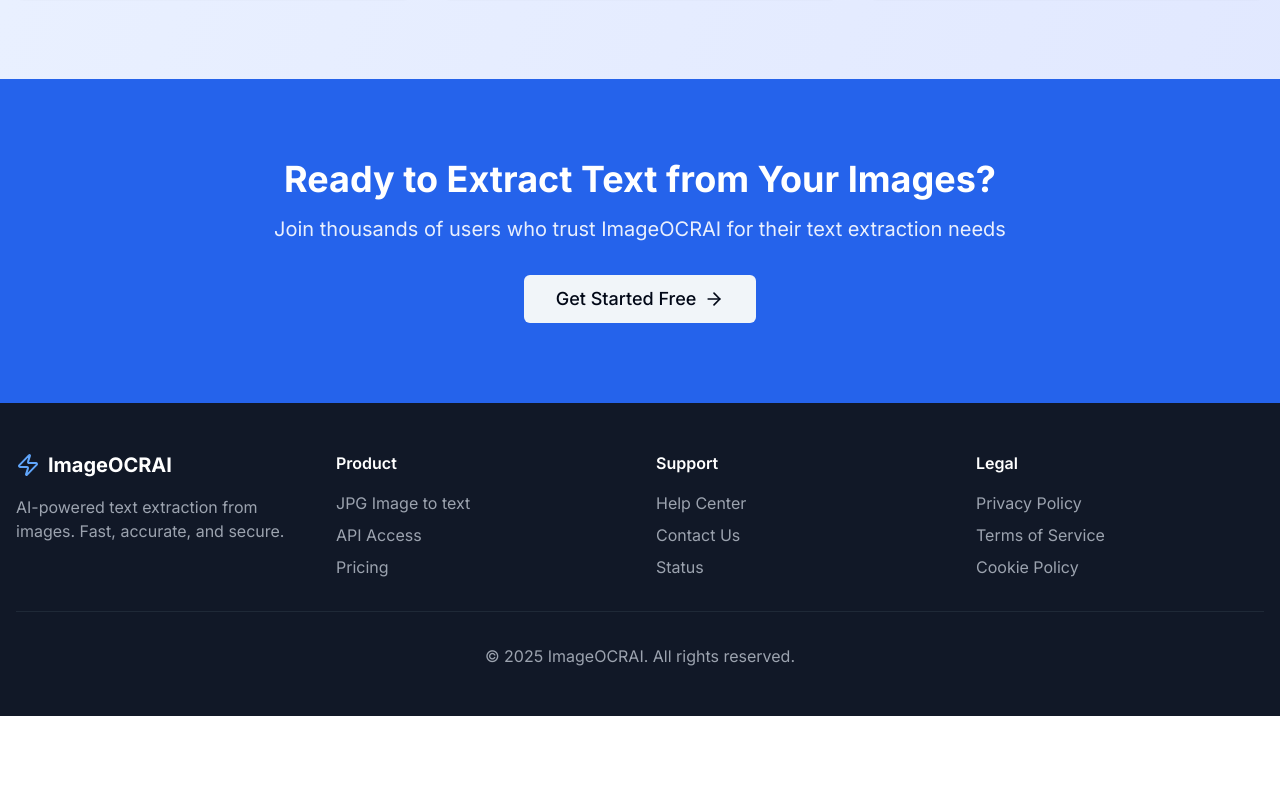
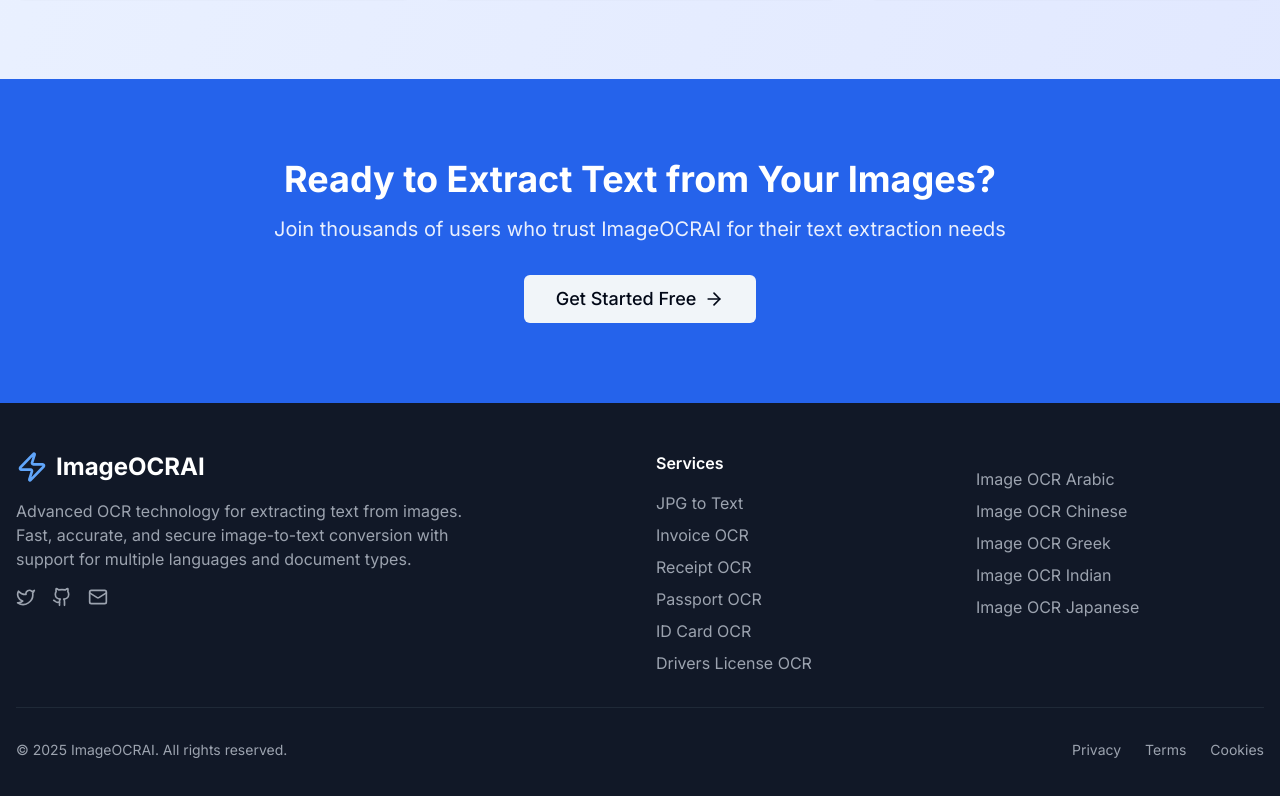
Before and after one commit to yuesir/imageocr-online, a Next.js app: page / in a window 1280 px wide. Shown: the part 2818-3614 px from the top of the page. Before the commit the page ends 3534 px from the top, so only its background shows below. Built offline with nearby package versions, Linux system fonts and the light colour scheme; no server answers.

Commit message:
footer optimize

```diff
--- a/app/page.tsx
+++ b/app/page.tsx
@@ -7,6 +7,7 @@ import { Upload, Shield, Clock, Star, ArrowRight, ChevronDown, ChevronUp, Zap, U
 import Link from 'next/link'
 import { InteractiveOCR } from '@/components/ocr/InteractiveOCR'
 import { Header } from '@/components/layout/Header'
+import { Footer } from '@/components/layout/Footer'
 import { useState } from 'react'
 
 export default function HomePage() {
@@ -450,52 +451,7 @@ export default function HomePage() {
       </section>
 
       {/* Footer */}
-      <footer className="bg-gray-900 text-white py-12">
-        <div className="container mx-auto px-4">
-          <div className="grid grid-cols-1 md:grid-cols-4 gap-8">
-            <div>
-              <div className="flex items-center space-x-2 mb-4">
-                <Zap className="h-6 w-6 text-blue-400" />
-                <span className="text-xl font-bold">ImageOCRAI</span>
-              </div>
-              <p className="text-gray-400">
-                AI-powered text extraction from images. Fast, accurate, and secure.
-              </p>
-            </div>
-
-            <div>
-              <h3 className="font-semibold mb-4">Product</h3>
-              <ul className="space-y-2 text-gray-400">
-                <li><Link href="/jpg-to-text" className="hover:text-white transition-colors">JPG Image to text</Link></li>
-                <li><Link href="#" className="hover:text-white transition-colors">API Access</Link></li>
-                <li><Link href="#" className="hover:text-white transition-colors">Pricing</Link></li>
-              </ul>
-            </div>
-
-            <div>
-              <h3 className="font-semibold mb-4">Support</h3>
-              <ul className="space-y-2 text-gray-400">
-                <li><Link href="#" className="hover:text-white transition-colors">Help Center</Link></li>
-                <li><Link href="#" className="hover:text-white transition-colors">Contact Us</Link></li>
-                <li><Link href="#" className="hover:text-white transition-colors">Status</Link></li>
-              </ul>
-            </div>
-
-            <div>
-              <h3 className="font-semibold mb-4">Legal</h3>
-              <ul className="space-y-2 text-gray-400">
-                <li><Link href="/privacy" className="hover:text-white transition-colors">Privacy Policy</Link></li>
-                <li><Link href="/terms" className="hover:text-white transition-colors">Terms of Service</Link></li>
-                <li><Link href="/cookie-policy" className="hover:text-white transition-colors">Cookie Policy</Link></li>
-              </ul>
-            </div>
-          </div>
-
-          <div className="border-t border-gray-800 mt-8 pt-8 text-center text-gray-400">
-            <p>&copy; 2025 ImageOCRAI. All rights reserved.</p>
-          </div>
-        </div>
-      </footer>
+      <Footer />
     </div>
   )
 }
--- a/components/layout/Footer.tsx
+++ b/components/layout/Footer.tsx
@@ -36,7 +36,7 @@ export function Footer() {
             <ul className="space-y-2">
               <li>
                 <Link href="/jpg-to-text" className="text-gray-400 dark:text-gray-500 hover:text-white dark:hover:text-gray-100 transition-colors">
-                  JPG Image OCR
+                  JPG to Text
                 </Link>
               </li>
               <li>
@@ -59,26 +59,41 @@ export function Footer() {
                   ID Card OCR
                 </Link>
               </li>
+              <li>
+                <Link href="/drivers-licenses-ocr" className="text-gray-400 dark:text-gray-500 hover:text-white dark:hover:text-gray-100 transition-colors">
+                  Drivers License OCR
+                </Link>
+              </li>
             </ul>
           </div>
 
           {/* Legal Section */}
           <div>
-            <h3 className="text-white dark:text-gray-100 font-semibold mb-4">Legal</h3>
+            <h3 className="text-white dark:text-gray-100 font-semibold mb-4"></h3>
             <ul className="space-y-2">
               <li>
-                <Link href="/privacy" className="text-gray-400 dark:text-gray-500 hover:text-white dark:hover:text-gray-100 transition-colors">
-                  Privacy Policy
+                <Link href="/image-ocr-arabic" className="text-gray-400 dark:text-gray-500 hover:text-white dark:hover:text-gray-100 transition-colors">
+                  Image OCR Arabic
                 </Link>
               </li>
               <li>
-                <Link href="/terms" className="text-gray-400 dark:text-gray-500 hover:text-white dark:hover:text-gray-100 transition-colors">
-                  Terms of Service
+                <Link href="/image-ocr-chinese" className="text-gray-400 dark:text-gray-500 hover:text-white dark:hover:text-gray-100 transition-colors">
+                  Image OCR Chinese
                 </Link>
               </li>
               <li>
-                <Link href="/cookie-policy" className="text-gray-400 dark:text-gray-500 hover:text-white dark:hover:text-gray-100 transition-colors">
-                  Cookie Policy
+                <Link href="/image-ocr-greek" className="text-gray-400 dark:text-gray-500 hover:text-white dark:hover:text-gray-100 transition-colors">
+                  Image OCR Greek
+                </Link>
+              </li>
+              <li>
+                <Link href="/image-ocr-indian" className="text-gray-400 dark:text-gray-500 hover:text-white dark:hover:text-gray-100 transition-colors">
+                  Image OCR Indian
+                </Link>
+              </li>
+              <li>
+                <Link href="/image-ocr-japanese" className="text-gray-400 dark:text-gray-500 hover:text-white dark:hover:text-gray-100 transition-colors">
+                  Image OCR Japanese
                 </Link>
               </li>
             </ul>
```
